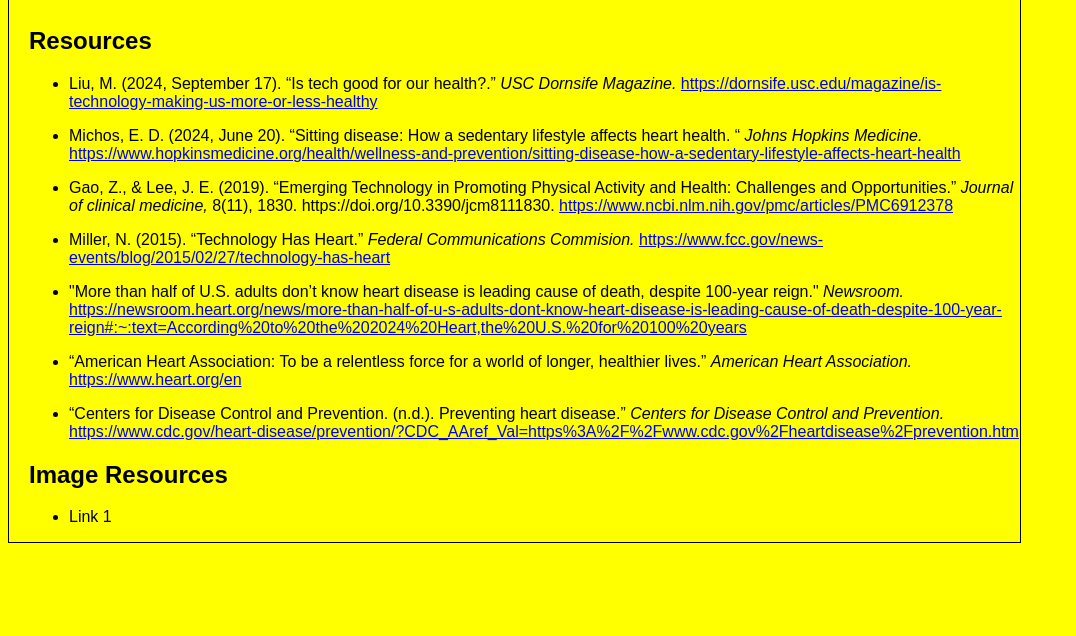
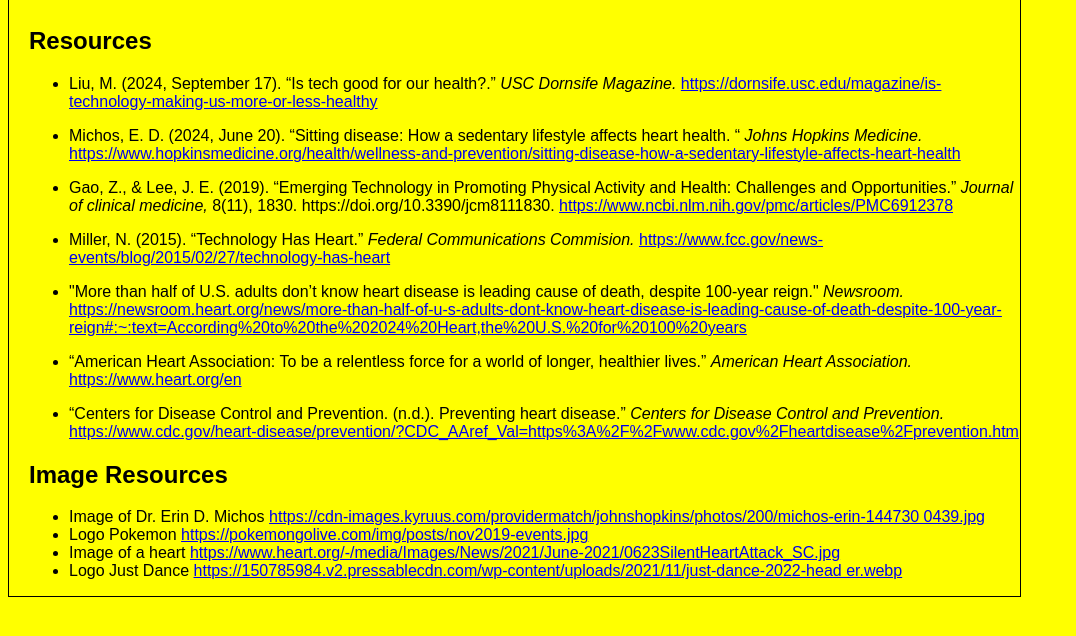
Before and after one commit to utol-pvcc/Civic-Project, a plain HTML site: page Sources.html in a window 1280 px wide. Shown: the part 128-764 px from the top of the page, without its empty margins (0-1076 px from the left). Drawn offline with Linux system fonts and the light colour scheme.

Commit message:
Sources.html

```diff
--- a/Sources.html
+++ b/Sources.html
@@ -104,8 +104,33 @@
 				</article>
 					<h2>Image Resources</h2>
 					<ul>
-						<li>Link 1</li>
-					</ul>
+	<li>
+Image of Dr. Erin D. Michos
+<a href="https://cdn-images.kyruus.com/providermatch/johnshopkins/photos/200/michos-erin-144730
+0439.jpg"> https://cdn-images.kyruus.com/providermatch/johnshopkins/photos/200/michos-erin-144730
+0439.jpg</a>
+</li>
+	<li>
+Logo Pokemon
+<a href="https://pokemongolive.com/img/posts/nov2019-events.jpg">
+https://pokemongolive.com/img/posts/nov2019-events.jpg</a>
+	</li>
+
+	<li>
+Image of a heart
+<a href="https://www.heart.org/-/media/Images/News/2021/June-2021/0623SilentHeartAttack_SC.jpg">https://www.heart.org/-/media/Images/News/2021/June-2021/0623SilentHeartAttack_SC.jpg</a>
+
+	</li>
+	<li>
+Logo Just Dance
+<a href="https://150785984.v2.pressablecdn.com/wp-content/uploads/2021/11/just-dance-2022-head
+er.webp">https://150785984.v2.pressablecdn.com/wp-content/uploads/2021/11/just-dance-2022-head
+er.webp</a>
+</li>
+<!--
+I've never dones an image citatation
+-->
+</ul>
 
 			</section>
 
```
